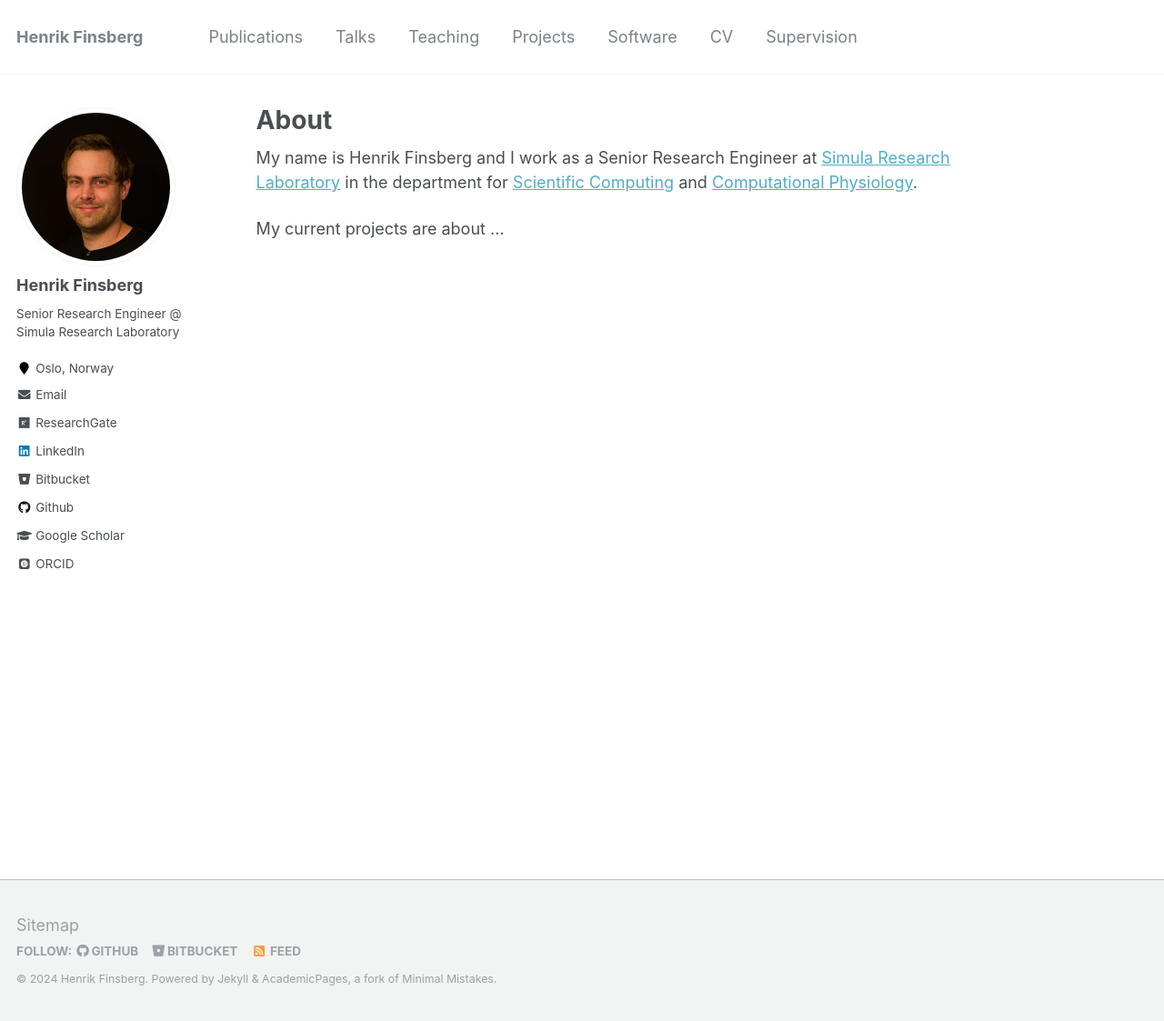
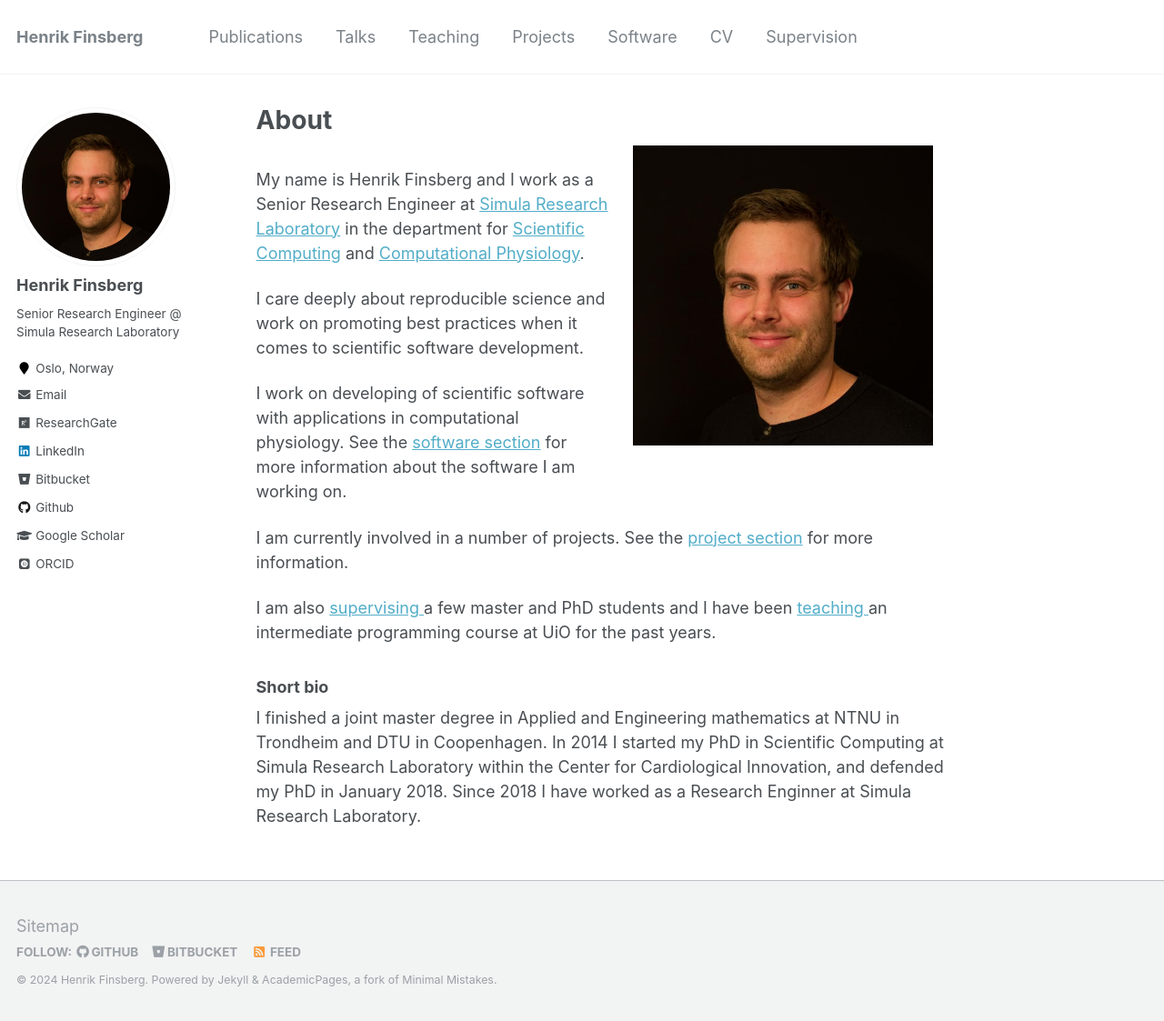
Before and after one commit to finsberg/finsberg.github.io, a Jekyll site: the page built from _pages/about.md, in a window 1280 px wide and 1123 px high. Shown: the whole window at 91% size. Built offline with Jekyll 4.4.1, drawn with Linux system fonts in a browser that asks for light colours; some web fonts are replaced.

Commit message:
Update about section

```diff
--- a/_pages/about.md
+++ b/_pages/about.md
@@ -7,7 +7,20 @@ redirect_from:
   - /about/
   - /about.html
 ---
+{% include base_path %}
+
+
+<img src="/images/profile.jpg" width="380px" alt="Henrik Finsberg" align="right" style="display:block;margin-bottom:25px;margin-left:auto;margin-right:auto;padding-left: 25px;padding-right: 25px;" z-index="1" />
 
 My name is Henrik Finsberg and I work as a Senior Research Engineer at [Simula Research Laboratory](https://www.simula.no) in the department for [Scientific Computing](https://www.simula.no/research/scientific-computing) and [Computational Physiology](Computational Physiology).
 
-My current projects are about ...
+I care deeply about reproducible science and work on promoting best practices when it comes to scientific software development.
+
+I work on developing of scientific software with applications in computational physiology. See the <a href="{{ base_path }}/software">software section</a> for more information about the software I am working on.
+
+ I am currently involved in a number of projects. See the <a href="{{ base_path }}/projects">project section</a> for more information.
+
+ I am also <a href="{{ base_path }}/supervision">supervising </a> a few master and PhD students and I have been  <a href="{{ base_path }}/teaching">teaching </a> an intermediate programming course at UiO for the past years.
+
+### Short bio
+I finished a joint master degree in Applied and Engineering mathematics at NTNU in Trondheim and DTU in Coopenhagen. In 2014 I started my PhD in Scientific Computing at Simula Research Laboratory within the Center for Cardiological Innovation, and defended my PhD in January 2018. Since 2018 I have worked as a Research Enginner at Simula Research Laboratory.
```
Also changed, not shown: _publications/2018-01-01-estimating-cardiac-contraction.md (+1 -1 lines), 3 other files.
